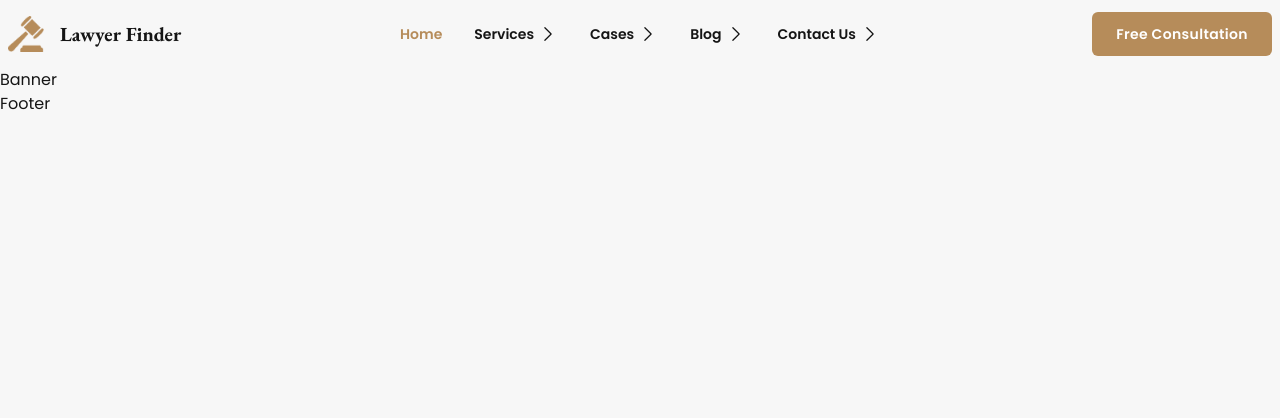
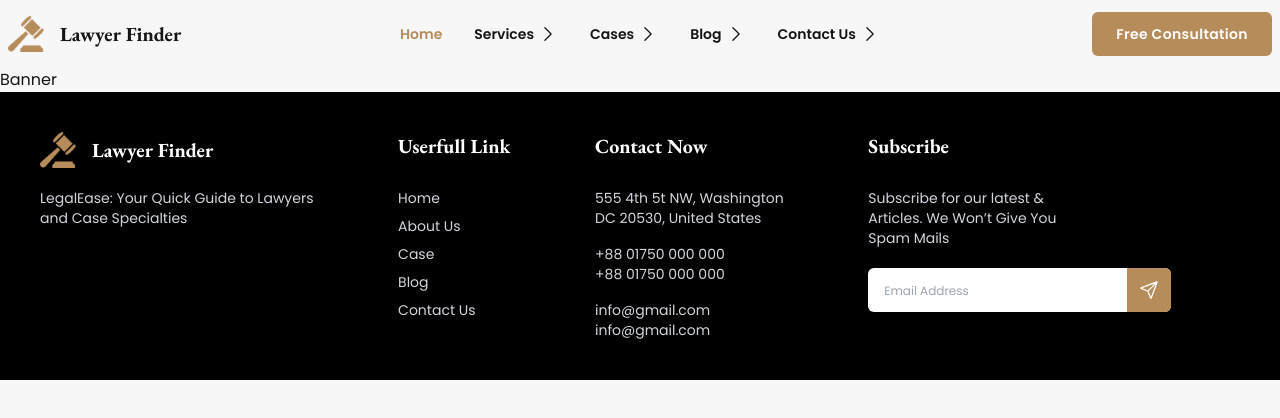
Before and after one commit to saifulislam1431/lawyer-finder, a React (Vite) app: page / in a window 1280 px wide. Shown: the top 418 px of the page. Built offline with nearby package versions, Linux system fonts and the light colour scheme.

Commit message:
Footer added

```diff
--- a/src/Pages/Shared/Footer/Footer.jsx
+++ b/src/Pages/Shared/Footer/Footer.jsx
@@ -1,10 +1,46 @@
 import React from 'react';
+import { Link } from 'react-router-dom';
+import logo from "../../../assets/logo/logo1.png"
+import { IoPaperPlaneOutline } from "react-icons/io5";
 
 const Footer = () => {
     return (
-        <div>
-            Footer
-        </div>
+        <footer className="footer p-10 bg-black text-white">
+            <aside>
+                <Link to="/" className='inline-flex items-center gap-4'>
+                    <img src={logo} alt="Logo" className='w-9' />
+                    <p className='brandFont font-bold text-xl'>Lawyer Finder</p>
+                </Link>
+                <p className='mt-3 text-gray-300'>LegalEase: Your Quick Guide to Lawyers <br /> and Case Specialties</p>
+            </aside>
+            <nav>
+                <header className="brandFont text-xl font-bold">Userfull Link</header>
+                <Link to="/" className="link link-hover text-gray-300 mt-5">Home</Link>
+                <Link to="/about" className="link link-hover text-gray-300">About Us</Link>
+                <Link to="/cases" className="link link-hover text-gray-300">Case</Link>
+                <Link to="/blog" className="link link-hover text-gray-300">Blog</Link>
+                <Link to="/contact" className="link link-hover text-gray-300">Contact Us</Link>
+            </nav>
+            <nav>
+                <header className="brandFont text-xl font-bold">Contact Now</header>
+                <Link className="link link-hover text-gray-300 mt-5">555 4th 5t NW, Washington <br />
+                    DC 20530, United States</Link>
+                <Link className="link link-hover text-gray-300 my-2">+88 01750 000 000 <br />
+                    +88 01750 000 000</Link>
+                <Link className="link link-hover text-gray-300">info@gmail.com <br />
+                    info@gmail.com</Link>
+            </nav>
+            <nav>
+                <header className="brandFont text-xl font-bold">Subscribe</header>
+                <p className='text-gray-300 mt-5'>Subscribe for our latest & <br /> Articles. We Won’t Give You <br /> Spam Mails</p>
+                <div className='relative flex items-center mt-3'>
+                    <input type="text" placeholder='Email Address' className='px-4 py-3 rounded-md placeholder:text-xs placeholder:outline-none' />
+                    <button className='bg-primary py-3 px-3 rounded-r-md absolute right-0'>
+                        <IoPaperPlaneOutline className='h-5 w-5' />
+                    </button>
+                </div>
+            </nav>
+        </footer>
     );
 };
 
```
